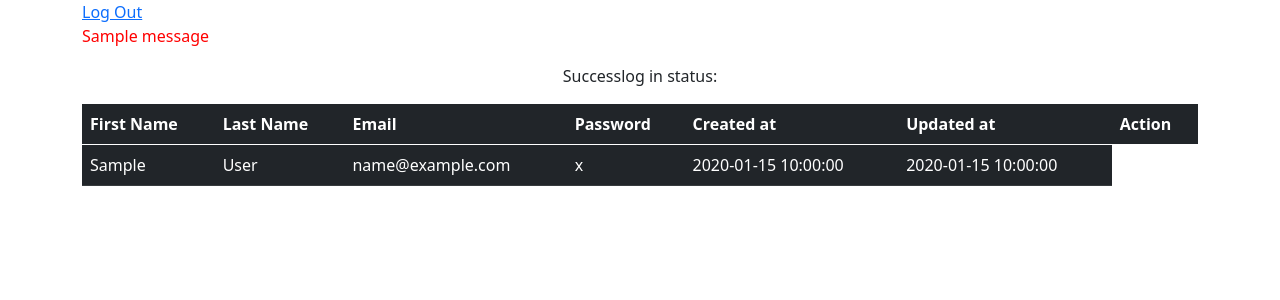
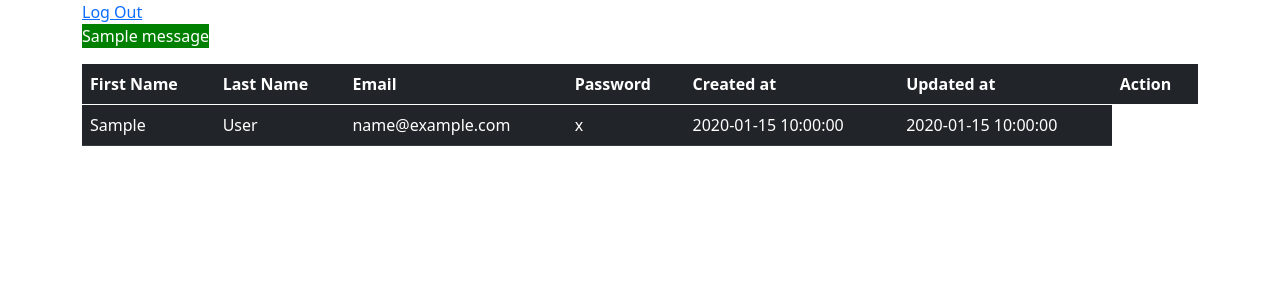
Before and after one commit to ParkAnthony13/login_registration, a Flask app: page /success/1 in a window 1280 px wide. Shown: the top 300 px of the page. Run offline with Flask 2, Linux system fonts and the light colour scheme; the visitor is signed in with stand-in values (Sample User, id 1); tables that the repository leaves empty or names only in its code hold one stand-in row (values such as "Sample post"); one stand-in notice (Sample message) is shown.

Commit message:
second commit

```diff
--- a/flask_app/models/account.py
+++ b/flask_app/models/account.py
@@ -70,6 +70,7 @@ class Account:
             is_valid = False
         if data['password'] != data['confirm']:
             flash("Passwords must Match","confirm")
+        flash(f"You have successfully logged in with : {data['email']}","success")
         return is_valid
 
     @staticmethod
--- a/flask_app/static/style.css
+++ b/flask_app/static/style.css
@@ -24,3 +24,8 @@ th, td {
 .validations {
     display:inline-block;
 }
+
+.success {
+    color:white;
+    background-color: green;
+}
--- a/flask_app/templates/success.html
+++ b/flask_app/templates/success.html
@@ -19,18 +19,16 @@
                 <a href="/logout">Log Out</a>
                 {% endif %}
             </div>
+            <div class="start"></div>
                 <div class="validations">
-                {% with messages = get_flashed_messages() %}
+                    {% with messages = get_flashed_messages(category_filter=["success"]) %}
                         {% if messages %}
                             {% for message in messages %}
-                <p style="color: red;">{{ message }}</p>
+                                <p class="success">{{ message }}</p>
                             {% endfor %}
                         {% endif %}
                     {% endwith %}
                 </div>
-            <div class="start">
-                <p>Success</p>
-                <p>log in status: </p>
             </div>
             <div class="list">
                 <table class="table table-dark table-hover">
```
Lines whose indentation alone changed are shown as unchanged.
